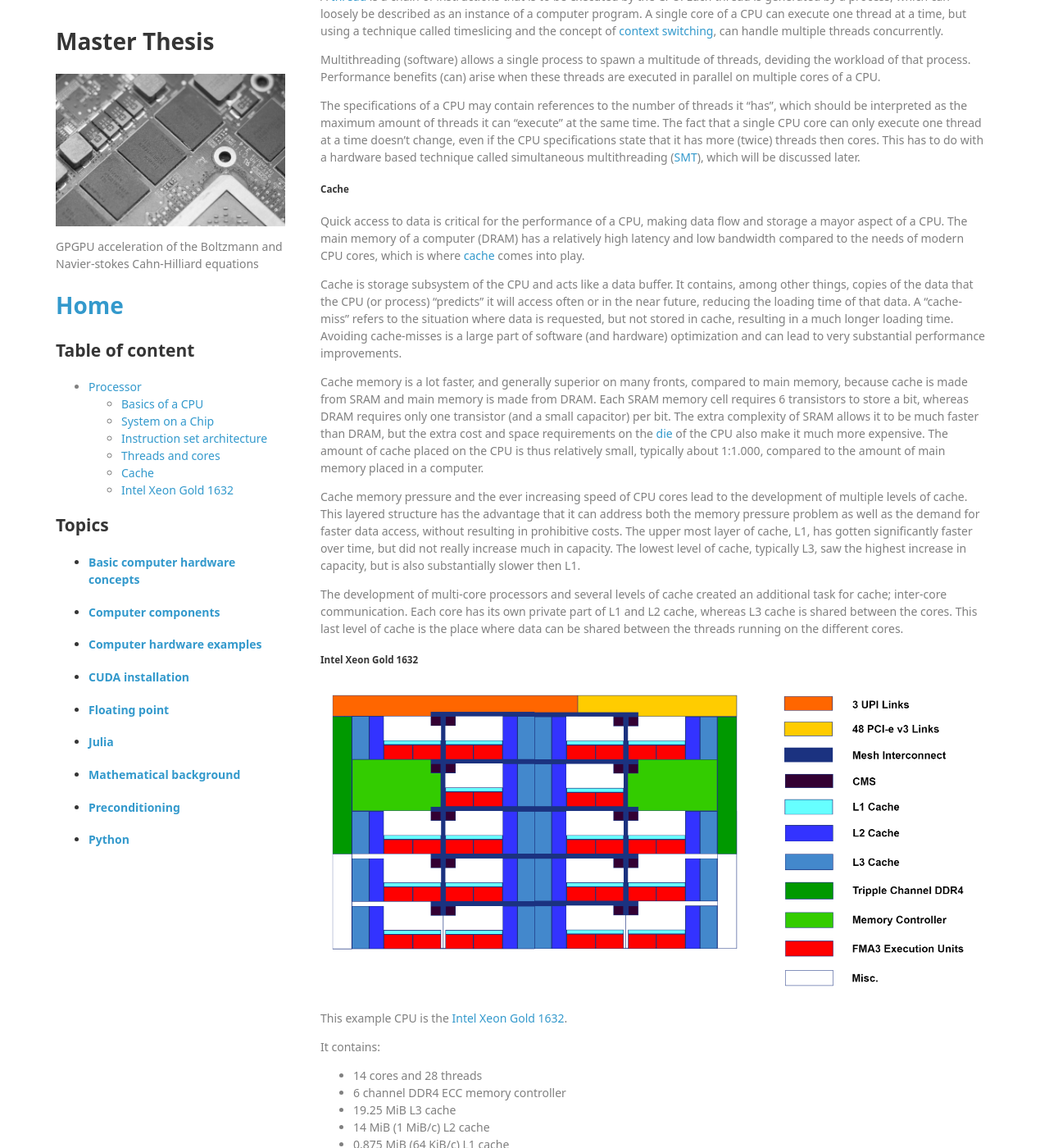
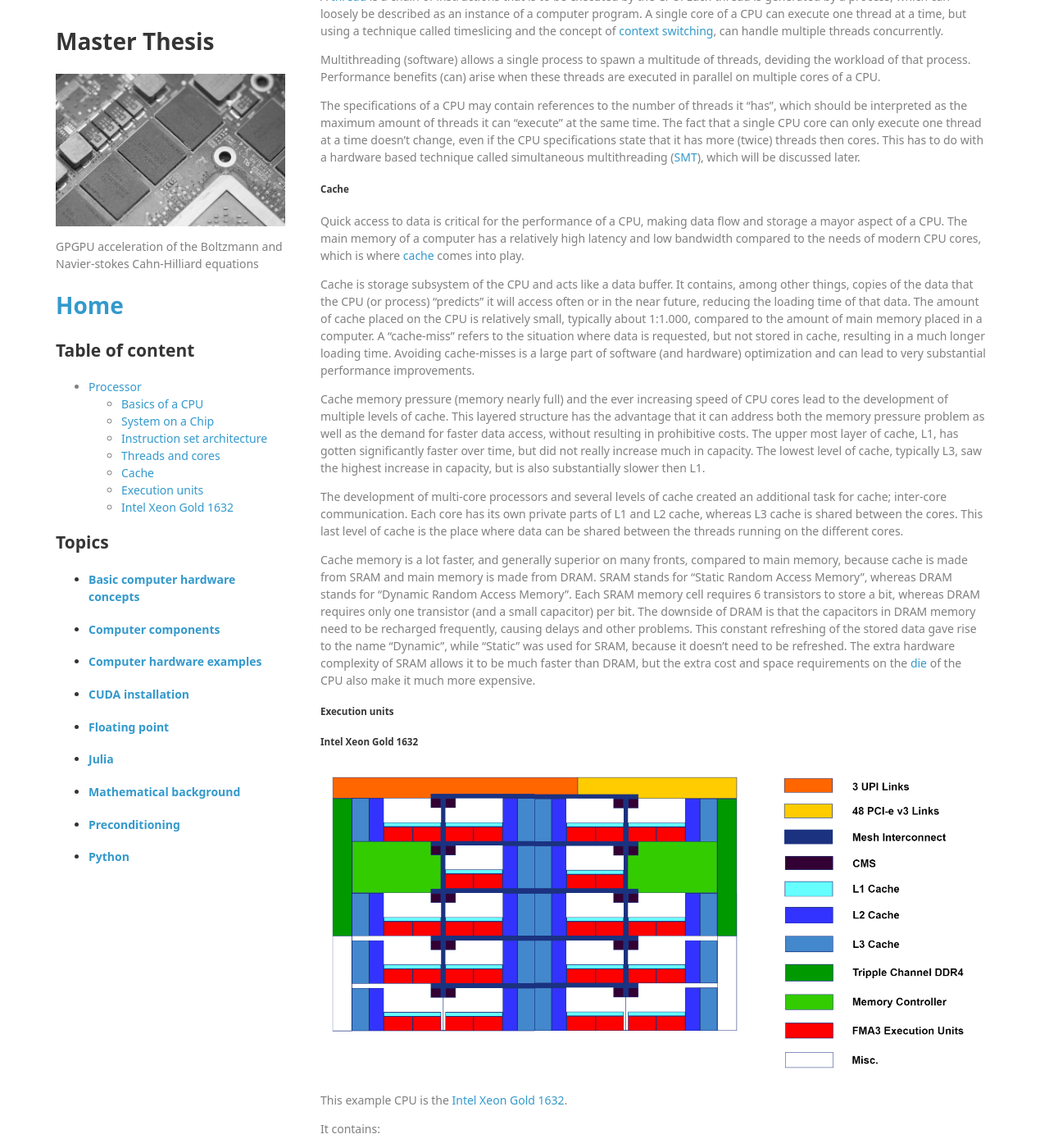
Before and after one commit to lucasbekker/lucasbekker.github.io, a Jekyll site: the page built from _sections/Computer_components.md, in a window 1280 px wide and 1400 px high, scrolled down 1272 px. Shown: the whole window at 82% size. Built offline with Jekyll 4.4.1, drawn with Linux system fonts in a browser that asks for light colours; nearby versions of some CDN libraries.

Commit message:
Expanded technical part of SRAM vs DRAM and rearranged subsection on cache.

```diff
--- a/_sections/Computer_components.md
+++ b/_sections/Computer_components.md
@@ -45,15 +45,19 @@ The specifications of a CPU may contain references to the number of threads it "
 
 ##### Cache
 
-Quick access to data is critical for the performance of a CPU, making data flow and storage a mayor aspect of a CPU. The main memory of a computer (DRAM) has a relatively high latency and low bandwidth compared to the needs of modern CPU cores, which is where [cache](https://en.wikipedia.org/wiki/CPU_cache) comes into play.
+Quick access to data is critical for the performance of a CPU, making data flow and storage a mayor aspect of a CPU. The main memory of a computer has a relatively high latency and low bandwidth compared to the needs of modern CPU cores, which is where [cache](https://en.wikipedia.org/wiki/CPU_cache) comes into play.
 
-Cache is storage subsystem of the CPU and acts like a data buffer. It contains, among other things, copies of the data that the CPU (or process) "predicts" it will access often or in the near future, reducing the loading time of that data. A "cache-miss" refers to the situation where data is requested, but not stored in cache, resulting in a much longer loading time. Avoiding cache-misses is a large part of software (and hardware) optimization and can lead to very substantial performance improvements.
+Cache is storage subsystem of the CPU and acts like a data buffer. It contains, among other things, copies of the data that the CPU (or process) "predicts" it will access often or in the near future, reducing the loading time of that data. The amount of cache placed on the CPU is relatively small, typically about 1:1.000, compared to the amount of main memory placed in a computer. A "cache-miss" refers to the situation where data is requested, but not stored in cache, resulting in a much longer loading time. Avoiding cache-misses is a large part of software (and hardware) optimization and can lead to very substantial performance improvements.
 
-Cache memory is a lot faster, and generally superior on many fronts, compared to main memory, because cache is made from SRAM and main memory is made from DRAM. Each SRAM memory cell requires 6 transistors to store a bit, whereas DRAM requires only one transistor (and a small capacitor) per bit. The extra complexity of SRAM allows it to be much faster than DRAM, but the extra cost and space requirements on the [die](https://en.wikipedia.org/wiki/Die_(integrated_circuit)) of the CPU also make it much more expensive. The amount of cache placed on the CPU is thus relatively small, typically about 1:1.000, compared to the amount of main memory placed in a computer.
+Cache memory pressure (memory nearly full) and the ever increasing speed of CPU cores lead to the development of multiple levels of cache. This layered structure has the advantage that it can address both the memory pressure problem as well as the demand for faster data access, without resulting in prohibitive costs. The upper most layer of cache, L1, has gotten significantly faster over time, but did not really increase much in capacity. The lowest level of cache, typically L3, saw the highest increase in capacity, but is also substantially slower then L1.
 
-Cache memory pressure and the ever increasing speed of CPU cores lead to the development of multiple levels of cache. This layered structure has the advantage that it can address both the memory pressure problem as well as the demand for faster data access, without resulting in prohibitive costs. The upper most layer of cache, L1, has gotten significantly faster over time, but did not really increase much in capacity. The lowest level of cache, typically L3, saw the highest increase in capacity, but is also substantially slower then L1.
+The development of multi-core processors and several levels of cache created an additional task for cache; inter-core communication. Each core has its own private parts of L1 and L2 cache, whereas L3 cache is shared between the cores. This last level of cache is the place where data can be shared between the threads running on the different cores.
 
-The development of multi-core processors and several levels of cache created an additional task for cache; inter-core communication. Each core has its own private part of L1 and L2 cache, whereas L3 cache is shared between the cores. This last level of cache is the place where data can be shared between the threads running on the different cores.
+Cache memory is a lot faster, and generally superior on many fronts, compared to main memory, because cache is made from SRAM and main memory is made from DRAM. SRAM stands for "Static Random Access Memory", whereas DRAM stands for "Dynamic Random Access Memory". Each SRAM memory cell requires 6 transistors to store a bit, whereas DRAM requires only one transistor (and a small capacitor) per bit. The downside of DRAM is that the capacitors in DRAM memory need to be recharged frequently, causing delays and other problems. This constant refreshing of the stored data gave rise to the name "Dynamic", while "Static" was used for SRAM, because it doesn't need to be refreshed. The extra hardware complexity of SRAM allows it to be much faster than DRAM, but the extra cost and space requirements on the [die](https://en.wikipedia.org/wiki/Die_(integrated_circuit)) of the CPU also make it much more expensive.
+
+##### Execution units
+
+
 
 ##### Intel Xeon Gold 1632
 
```
